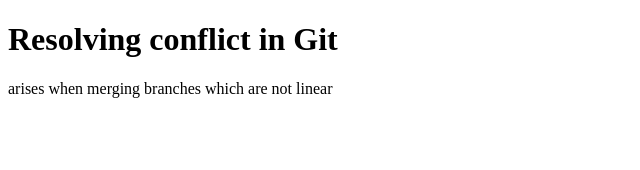
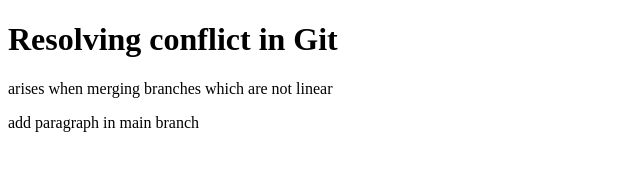
Before and after one commit to Pushpesh1234/versionControl, a plain HTML site: page 03_Git/index.html in a window 1280 px wide. Shown: the whole page, without its empty margins (0-640 px from the left). Drawn offline with Linux system fonts and the light colour scheme.

Commit message:
paragraph tag in main branch of index.html in 03_Git

```diff
--- a/03_Git/index.html
+++ b/03_Git/index.html
@@ -8,5 +8,6 @@
 <body>
     <h1>Resolving conflict in Git</h1>
     <p>arises when merging branches which are not linear</p>
+    <p>add paragraph in main branch</p>
 </body>
 </html>
```
